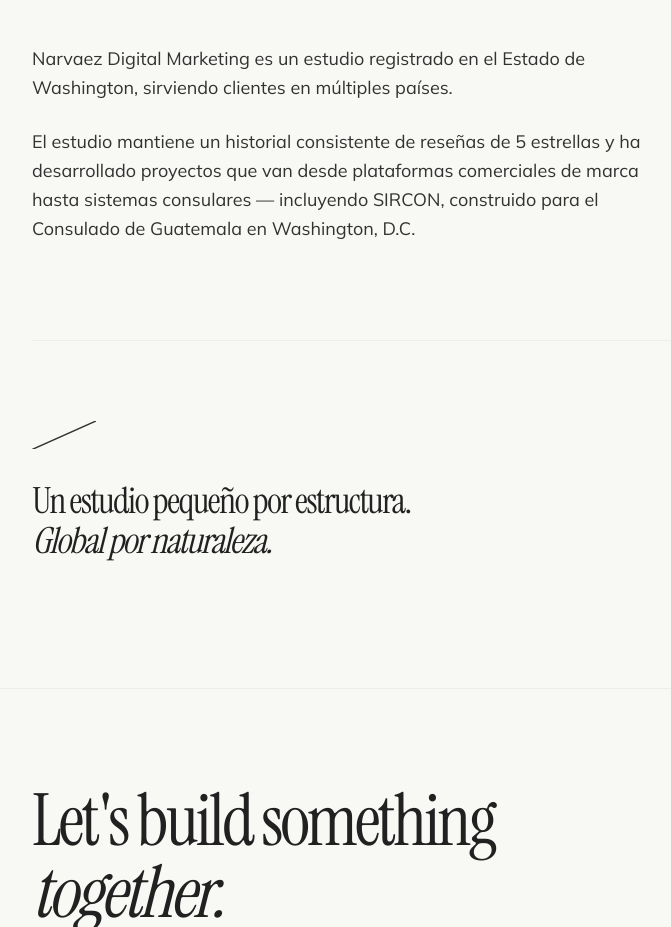
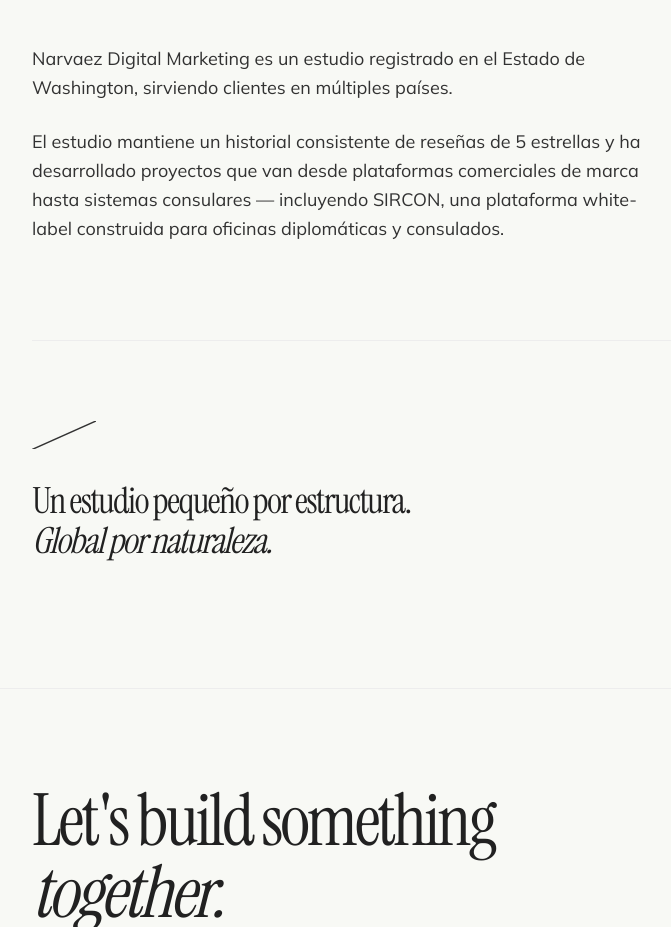
Before and after one commit to narvaezcarloscom/web-narvaez-carlos, a Next.js app: page /1/about in a window 1280 px wide. Shown: the part 2640-3567 px from the top of the page, without its empty margins (48-719 px from the left). Built offline with nearby package versions, Linux system fonts and the light colour scheme.

Commit message:
Update SIRCON copy to white-label positioning without specific consulate references
Co-Authored-By: Claude Opus 4.6 (1M context) <noreply@anthropic.com>

```diff
--- a/src/app/[lang]/about/page.tsx
+++ b/src/app/[lang]/about/page.tsx
@@ -309,8 +309,8 @@ export default async function AboutPage({
                 </p>
                 <p className="text-graphite text-base md:text-lg leading-relaxed">
                   {isEn
-                    ? "The studio maintains a consistent record of 5-star reviews and has developed projects ranging from commercial brand platforms to consular systems — including SIRCON, built for the Consulate of Guatemala in Washington, D.C."
-                    : "El estudio mantiene un historial consistente de reseñas de 5 estrellas y ha desarrollado proyectos que van desde plataformas comerciales de marca hasta sistemas consulares — incluyendo SIRCON, construido para el Consulado de Guatemala en Washington, D.C."}
+                    ? "The studio maintains a consistent record of 5-star reviews and has developed projects ranging from commercial brand platforms to consular systems — including SIRCON, a white-label platform built for diplomatic offices and consulates."
+                    : "El estudio mantiene un historial consistente de reseñas de 5 estrellas y ha desarrollado proyectos que van desde plataformas comerciales de marca hasta sistemas consulares — incluyendo SIRCON, una plataforma white-label construida para oficinas diplomáticas y consulados."}
                 </p>
               </div>
             </div>
--- a/src/lib/projects.ts
+++ b/src/lib/projects.ts
@@ -10,9 +10,9 @@ export const projects = [
     url: "https://sircon.app",
     image: "/work/sircon.jpg",
     overview:
-      "SIRCON is a consular records management system built for the Consulate of Guatemala in Washington, DC. It automates the extraction, classification, and tracking of passport application forms — replacing a fully manual process with an intelligent digital workflow.",
+      "SIRCON is a white-label consular records management system designed for diplomatic offices and consulates. It automates the extraction, classification, and tracking of application forms — replacing fully manual processes with an intelligent digital workflow.",
     challenge:
-      "Consular staff processed hundreds of handwritten D4 forms manually — reading each field, typing data into spreadsheets, and tracking application status across disconnected tools. The process was slow, error-prone, and impossible to scale during peak demand periods.",
+      "Consular staff processed hundreds of handwritten forms manually — reading each field, typing data into spreadsheets, and tracking application status across disconnected tools. The process was slow, error-prone, and impossible to scale during peak demand periods.",
     solution:
       "We designed and built a complete platform with OCR-powered form scanning that extracts handwritten data automatically, a real-time dashboard with application metrics and classification analytics, and role-based access for consular staff. The system turns a paper-heavy workflow into a fast, searchable, and auditable digital process.",
     results: [
```
